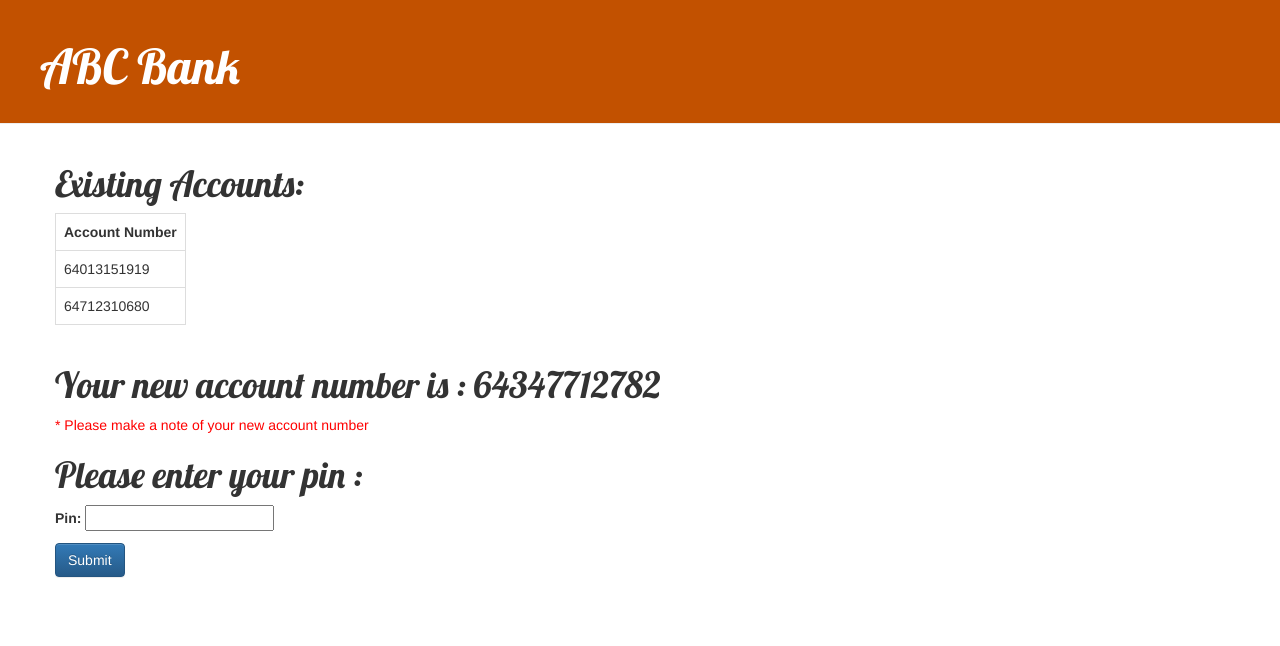
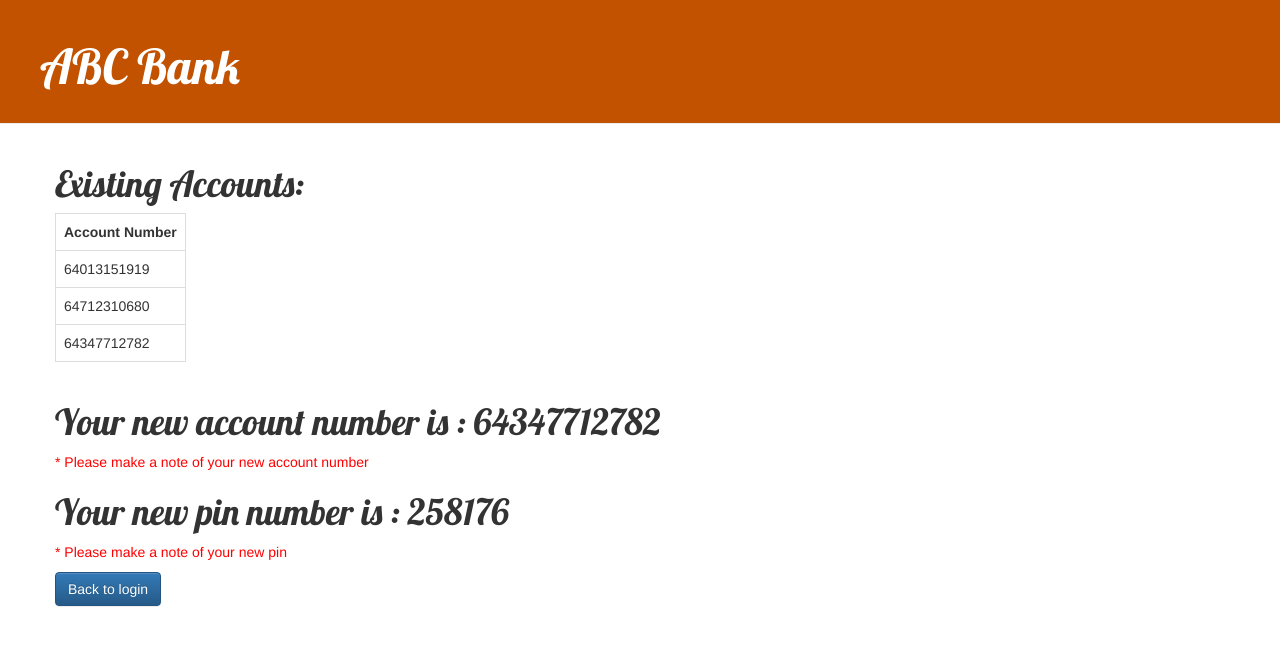
Before and after one commit to shubhamthakar/Banking-system, a Django app: a page that uses bank/templates/bank/account_pin.html in a window 1280 px wide. Shown: the top 646 px of the page. Run offline with Django 3.2, Linux system fonts and the light colour scheme; data comes from the database, SQL or seed files in the repository; both versions use the stored data as it was after the commit; some libraries are stand-ins or nearby versions.

Commit message:
Working Fine
Pin assigned randomly instead of taking input, added add acc functionality

```diff
--- a/bank/templates/bank/account_pin.html
+++ b/bank/templates/bank/account_pin.html
@@ -23,12 +23,10 @@
       <br>
       <h1>Your new account number is : {{acct_no}}</h1>
       <p style="color: red;">* Please make a note of your new account number</p>
-      <h1>Please enter your pin :</h1>
-      <form method="post" autocomplete="off">
-        {{ form1.as_p }}
-        {% csrf_token %}
-        <input type="submit" class='btn btn-primary' name="" value="Submit">
+      <h1>Your new pin number is : {{pin}}</h1>
+      <p style="color: red;">* Please make a note of your new pin</p>
+      <a href = "{% url 'login_page' %}" class = "btn btn-primary">Back to login</a>
 
-      </form>
+
 
   {% endblock %}
--- a/bank/templates/bank/create_account.html
+++ b/bank/templates/bank/create_account.html
@@ -1,7 +1,7 @@
 {% extends 'bank/base.html'%}
   {% block content %}
       <h1>Please sign up here</h1>
-      <form method="post" autocomplete="off">
+      <form method="post" autocomplete="off" novalidate>
         {{ form.as_p }}
         {% csrf_token %}
         <input type="submit" class='btn btn-primary' name="" value="Submit">
--- a/bank/templates/bank/index.html
+++ b/bank/templates/bank/index.html
@@ -3,7 +3,7 @@
   <h1 style="text-align: center">Welcome to ABC Bank</h1>
   <a href="create/" class = "btn btn-primary" style="  display: block; margin: auto; width: 30%;">Register</a>
   <br>
-  <a href="add/" class = "btn btn-primary" style="  display: block; margin: auto; width: 30%;">Add Account (Existing Customer)</a>
+  <a href="{% url 'cust_add_acct'%}" class = "btn btn-primary" style="  display: block; margin: auto; width: 30%;">Add Account (Existing Customer)</a>
   <br>
   <a href="login/" class="btn btn-primary" style="  display: block; margin: auto; width: 30%;">Login</a>
 {% endblock %}
--- a/bank/urls.py
+++ b/bank/urls.py
@@ -5,10 +5,11 @@ urlpatterns = [
     path('login/',views.login_page, name = "login_page"),
     path('<int:acct_no>/',views.acct_details, name= "acct_details"),
     path('create/',views.create,name='create'),
+    path('add/',views.cust_add_acct, name = "cust_add_acct"),
     path('<str:pan>/',views.pinnumber,name='pin_number'),
     path('<int:acct_no>/add_ph/', views.add_ph, name="add_ph"),
     path('<int:acct_no>/statement/',views.acct_statement, name = "acct_statement"),
     path('', views.index, name="index"),
-    path('add/',views.cust_add_acct, name = "cust_add_acct"),
+
 
 ]
--- a/bank/views.py
+++ b/bank/views.py
@@ -79,21 +79,14 @@ def create(request):
 
 def pinnumber(request,pan):
 
-    form1 = PinForm()
     balance = 0
     acct_no = random.randrange(64000000000,65000000000)
     old_cust = customer.objects.filter(pan = pan).first()
     all_acct = account.objects.filter(customer = old_cust)
-
-    if request.method== "POST":
-        form1 = PinForm(request.POST)
-        if form1.is_valid():
-            pin = request.POST.get('pin')
-            pann = customer.objects.get(pan=pan)
-            t = account(acct_no=acct_no,customer=pann,pin=pin,balance=balance)
-            t.save()
-            return redirect('login_page')
-    return render(request,'bank/account_pin.html',{'form1':form1,'acct_no':acct_no,'all_acct':all_acct})
+    pin = random.randrange(100000,999999)
+    t = account(acct_no=acct_no, customer=old_cust, pin=pin, balance=balance)
+    t.save()
+    return render(request,'bank/account_pin.html',{'acct_no':acct_no,'all_acct':all_acct, 'pin':pin})
 
 def acct_statement(request, acct_no):
     user_acct = account.objects.get(acct_no=acct_no)
@@ -130,15 +123,13 @@ def add_ph(request, acct_no):
 def cust_add_acct(request):
     form1 = AddAcctForm()
     if request.method == 'POST':
-        form1 = AddAcctForm(request.POST)
-        if form1.is_valid():
-            pan = request.POST.get('pan')
-            fname = request.POST.get('fname')
-            lname = request.POST.get('lname')
-            old_cust = customer.objects.filter(pan = pan, fname = fname, lname = lname).first()
-            if old_cust is not None:
-                return redirect("pin_number",pan=pan)
-            else:
-                messages.info(request, '* No records found')
-                return redirect('cust_add_acct')
+        pan = request.POST.get('pan')
+        fname = request.POST.get('fname')
+        lname = request.POST.get('lname')
+        old_cust = customer.objects.filter(pan = pan, fname = fname, lname = lname).first()
+        if old_cust is not None:
+            return redirect("pin_number",pan=pan)
+        else:
+            messages.info(request, '* No records found')
+            return redirect('cust_add_acct')
     return render(request, 'bank/add_acct_new.html',{'form1':form1})
```
Also changed, not shown: db.sqlite3.
